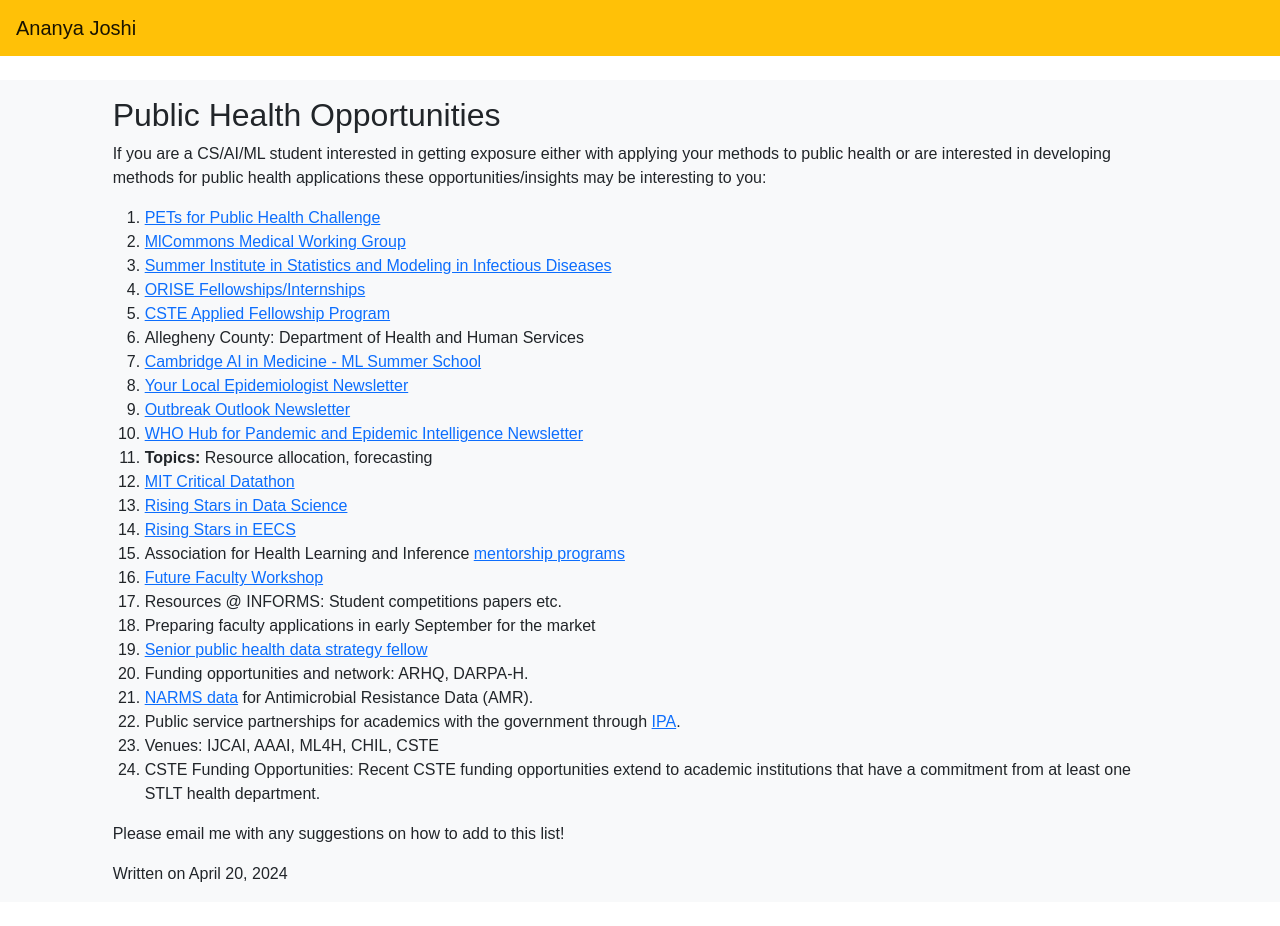
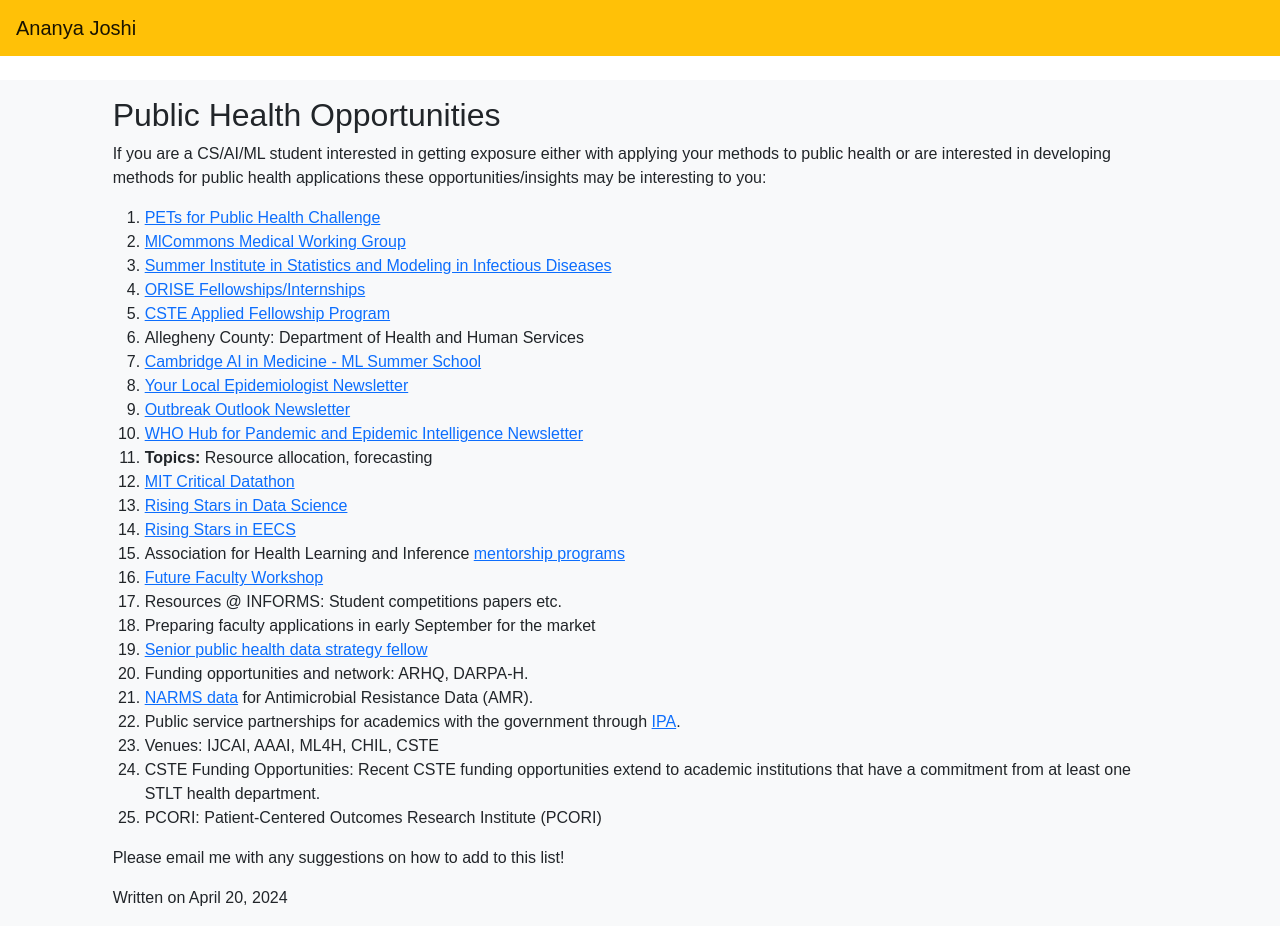
Before and after one commit to Ananya-Joshi/ananya-joshi.github.io, a Jekyll site: the page built from _posts/2024-04-22-Updated-List-of-AI-and-Public-Health-Opportunities.md, in a window 1280 px wide. Built offline with Jekyll 4.4.1, drawn with Linux system fonts in a browser that asks for light colours; before the commit the page ends 902 px from its top, so only the background shows below that.

Commit message:
Update 2024-04-22-Updated-List-of-AI-and-Public-Health-Opportunities.md

```diff
--- a/_posts/2024-04-22-Updated-List-of-AI-and-Public-Health-Opportunities.md
+++ b/_posts/2024-04-22-Updated-List-of-AI-and-Public-Health-Opportunities.md
@@ -31,6 +31,7 @@
 22. Public service partnerships for academics with the government through [IPA](https://ourpublicservice.org/our-solutions/workforce/federal-hiring/intergovernmental-personnel-act-hiring-and-placement/).
 23. Venues: IJCAI, AAAI, ML4H, CHIL, CSTE
 24. CSTE Funding Opportunities: Recent CSTE funding opportunities extend to academic institutions that have a commitment from at least one STLT health department.
+25. PCORI: Patient-Centered Outcomes Research Institute (PCORI)
 
 
 Please email me with any suggestions on how to add to this list!
```
